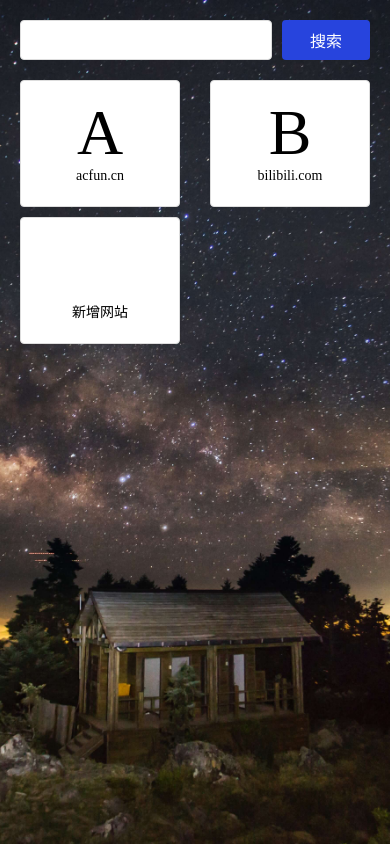
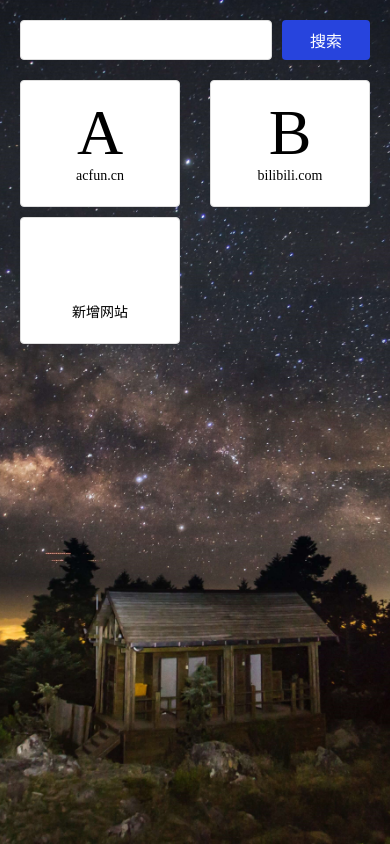
Before and after one commit to Su-Jieyang/nav-1, a website: page src/index.html in a window 390 px wide. Drawn offline with nearby package versions, Linux system fonts and the light colour scheme.

Commit message:
修改css

```diff
--- a/src/style.css
+++ b/src/style.css
@@ -37,7 +37,11 @@ body {
   background-attachment: fixed;
   background-position: center;
   overflow: auto;
-  height: 100%;
+}
+@media (max-width: 500px) {
+  body {
+    background-image: url("./images/bg2.jpg");
+  }
 }
 .globalHeader {
   margin: 20px;
```
